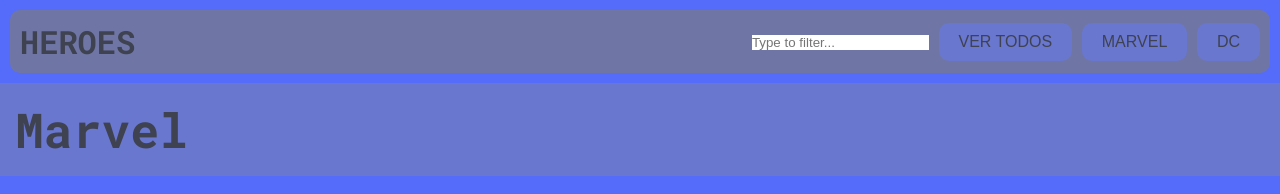
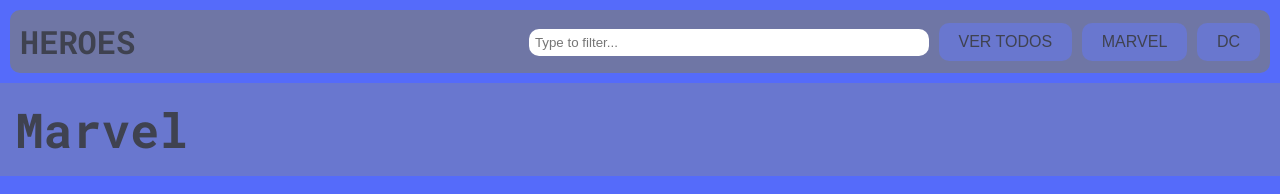
Before and after one commit to JavierWebDev/SuperHeros, a plain HTML site: page index.html in a window 1280 px wide. Shown: the top 194 px of the page. Drawn offline with Linux system fonts and the light colour scheme.

Commit message:
Styles Searchbar

```diff
--- a/css/styles.css
+++ b/css/styles.css
@@ -35,6 +35,15 @@ header {
     padding: 10px;
     background-color: var(--colorSecundario);
     border-radius: 10px;
+}
+
+.nav-searchbar {
+    padding: 6px;
+    border-radius: 10px;
+    width: 400px;
+}
+.nav-searchbar:focus {
+    border: solid 4px var(--colorTerciario);
 }
 
 
--- a/index.html
+++ b/index.html
@@ -16,7 +16,7 @@
             </div>
 
             <nav>
-                <input type="text" id="SearchInput" placeholder="Type to filter...">
+                <input class="nav-searchbar" type="text" id="SearchInput" placeholder="Type to filter...">
 
                 <button onclick="Mostrar()" id="BtnMostrarMarvel" class="cont-btn_visualizar">VER TODOS</button>
                 <button onclick="MostrarMarvelSec()" id="BtnMostrarMarvel" class="cont-btn_visualizar">MARVEL</button>
--- a/js/app.js
+++ b/js/app.js
@@ -90,6 +90,7 @@ searchBar.addEventListener('input', function() {
 
     const marvelHeroes = document.querySelectorAll('#ContTarjetasMarvel .tarjeta');
     const dcHeroes = document.querySelectorAll('#ContTarjetasDC .tarjeta');
+    const titulos = document.querySelectorAll('.titulo_main')
 
     marvelHeroes.forEach(hero => {
         const heroName = hero.querySelector('.cont-titulo').textContent.toLowerCase();
```
